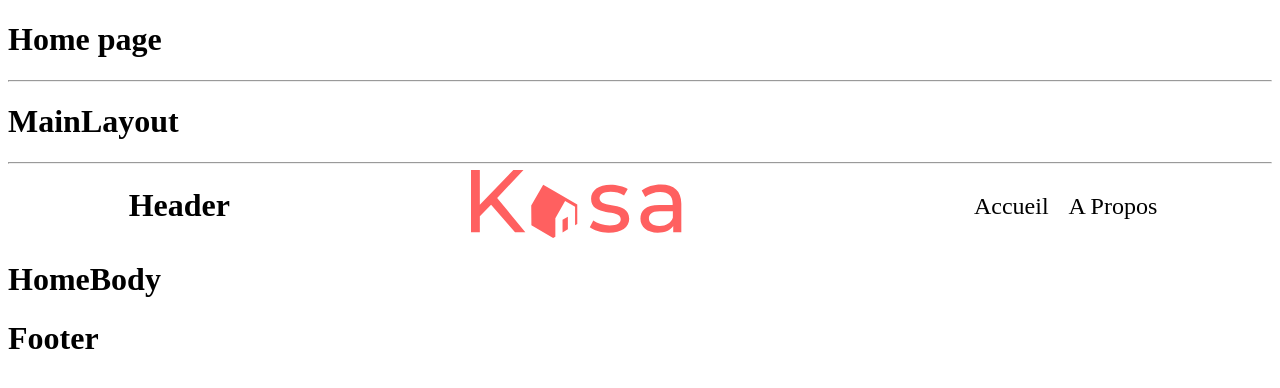
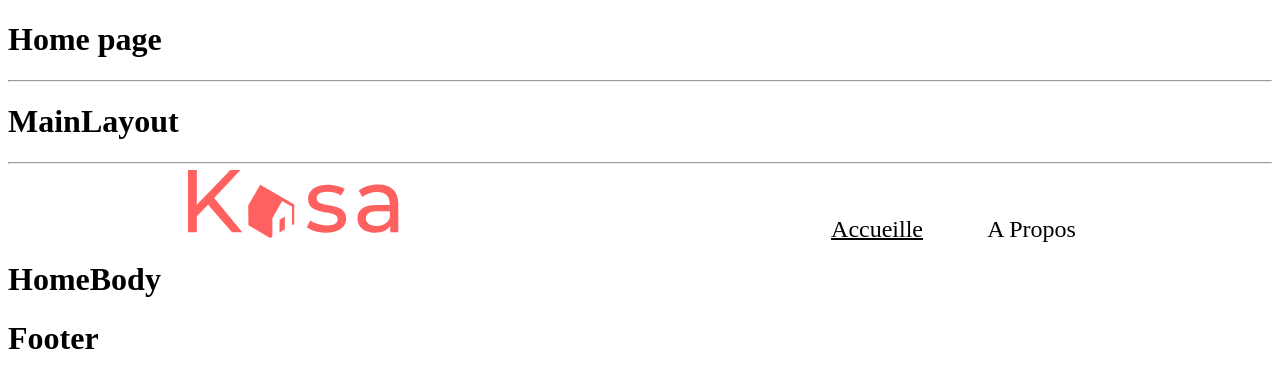
Before and after one commit to developer-ta/projet_11_Developpez-une-application-Web-avec_React_et_React_Router, a React (Vite) app: page / in a window 1280 px wide. Shown: the top 388 px of the page. Built offline with nearby package versions, Linux system fonts and the light colour scheme.

Commit message:
add Link to mainLayout

```diff
--- a/src/presentation_Layer/components/header/Header.jsx
+++ b/src/presentation_Layer/components/header/Header.jsx
@@ -1,9 +1,21 @@
+import { Link, useLocation, useNavigate, useParams } from "react-router-dom";
 import styles from "./header.module.scss";
 
 export const Header = () => {
+  // hook
+  const location = useLocation();
+  const pathname = location.pathname;
+  console.log("pathname: ", pathname);
+
+  console.log("location: ", styles.underline);
+  //function
+  const navigateHandler = (url) => {
+    navigate(url);
+  };
+
   return (
     <header className={styles.header}>
-      <h1>Header</h1>
+      {/* <h1>Header</h1> */}
       <i>
         <svg
           width="211"
@@ -37,8 +49,20 @@ export const Header = () => {
 
       <nav>
         <ul>
-          <li>Accueil</li>
-          <li>A Propos</li>
+          <li>
+            <Link to="/" className={pathname == "/a-propos" &&  styles.noUnderline}>
+              Accueille
+            </Link>
+          </li>
+
+          <li>
+            <Link
+              to="/a-propos"
+              className={pathname == "/a-propos" || styles.noUnderline}
+            >
+              A Propos
+            </Link>
+          </li>
         </ul>
       </nav>
     </header>
--- a/src/presentation_Layer/components/header/header.module.scss
+++ b/src/presentation_Layer/components/header/header.module.scss
@@ -8,14 +8,11 @@
   flex-direction: row;
   width: 100%;
 
-    &>nav {
-        element.style {
+  nav {
     height: 34px;
     width: 309px;
 
-        }
-
-        &>ul {
+    ul {
       display: flex;
       width: 100%;
       justify-content: space-around;
@@ -26,18 +23,18 @@
       // text-decoration: underline;
       text-underline-position: from-font;
       text-decoration-style: unset;
+      li {
+        list-style: none;
+
+        a {
+        //   text-decoration: unset;
+        color: black;
+        }
+      }
+    }
+  }
 }
 
-
+.noUnderline {
+  text-decoration: unset;
 }
-
-    & li {
-        list-style: none;
-    }
-
-    .text-decoration {
-        text-decoration: underline;
-    }
-
-
-}
```
Lines whose indentation alone changed are shown as unchanged.
